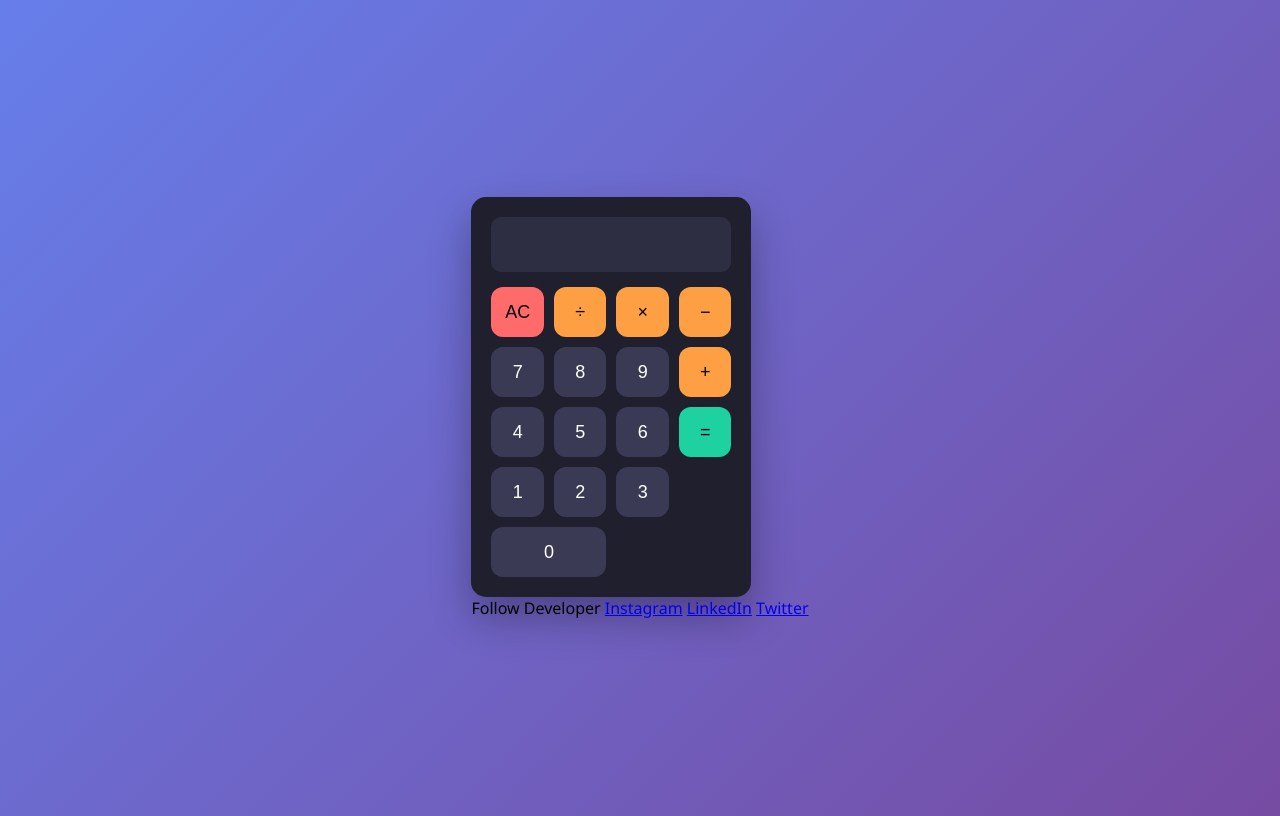
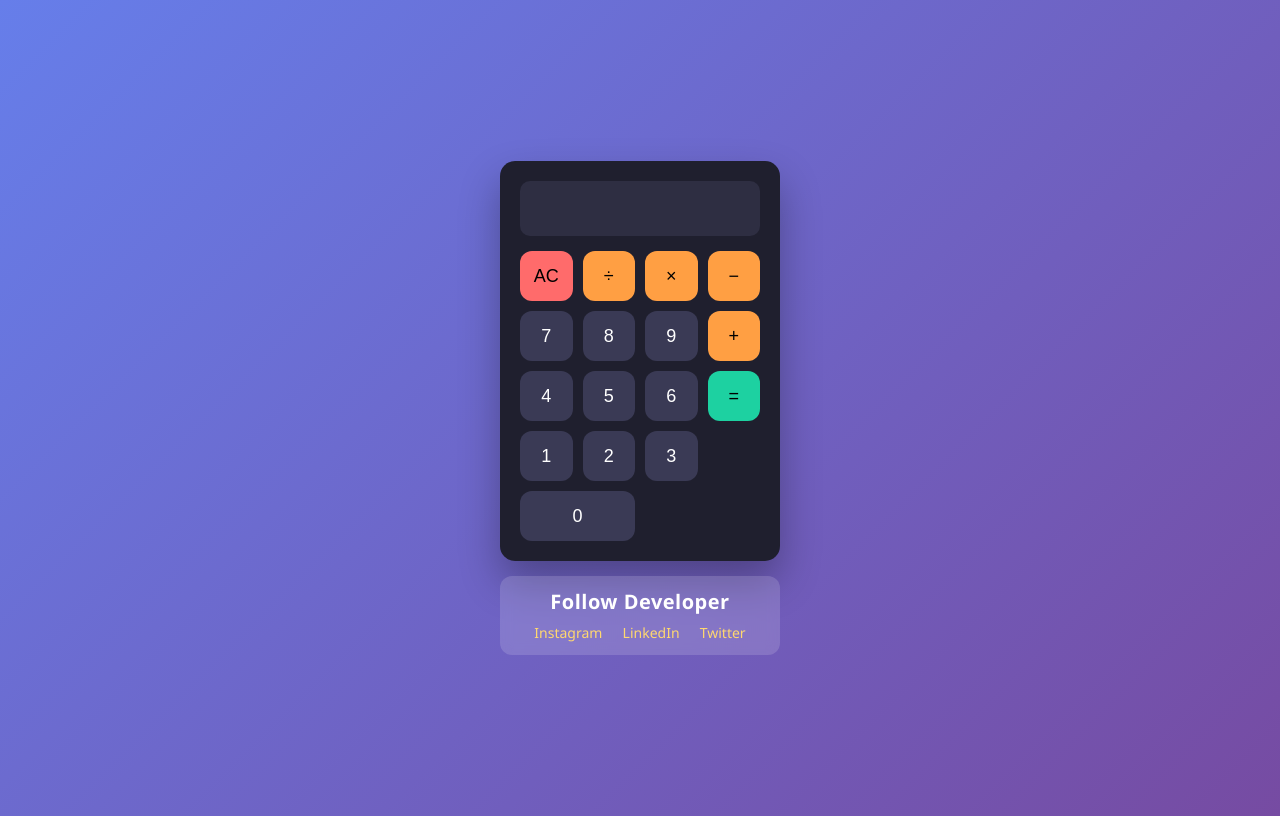
Before and after one commit to onkartalekar0/Calculator, a plain HTML site: page index.html in a window 1280 px wide. Drawn offline with Linux system fonts and the light colour scheme.

Commit message:
Update style.css

```diff
--- a/style.css
+++ b/style.css
@@ -9,6 +9,10 @@ body {
     align-items: center;
     background: linear-gradient(135deg, #667eea, #764ba2);
     font-family: "Segoe UI", sans-serif;
+}
+
+.wrapper {
+    text-align: center;
 }
 
 .calculator {
@@ -59,17 +63,9 @@ button:hover {
     color: #000;
 }
 
-.operator:hover {
-    background: #feca57;
-}
-
 .equal {
     background: #1dd1a1;
     color: #000;
-}
-
-.equal:hover {
-    background: #10ac84;
 }
 
 .clear {
@@ -77,10 +73,39 @@ button:hover {
     color: #000;
 }
 
-.clear:hover {
-    background: #ee5253;
-}
-
 .zero {
     grid-column: span 2;
 }
+
+/* Footer below calculator */
+/* Footer below calculator */
+.footer {
+    margin-top: 15px;
+    padding: 12px 15px;
+    border-radius: 12px;
+    background: rgba(255,255,255,0.15);
+    backdrop-filter: blur(6px);
+    text-align: center;
+}
+
+/* Follow Developer text – bigger */
+.footer span {
+    display: block;
+    font-size: 20px;      /* motha text */
+    font-weight: 600;     /* bold */
+    margin-bottom: 6px;
+    color: #ffffff;
+    letter-spacing: 0.5px;
+}
+
+.footer a {
+    margin: 0 8px;
+    text-decoration: none;
+    color: #ffd86f;
+    font-size: 14px;
+    font-weight: 500;
+}
+
+.footer a:hover {
+    color: #ffffff;
+}
```
